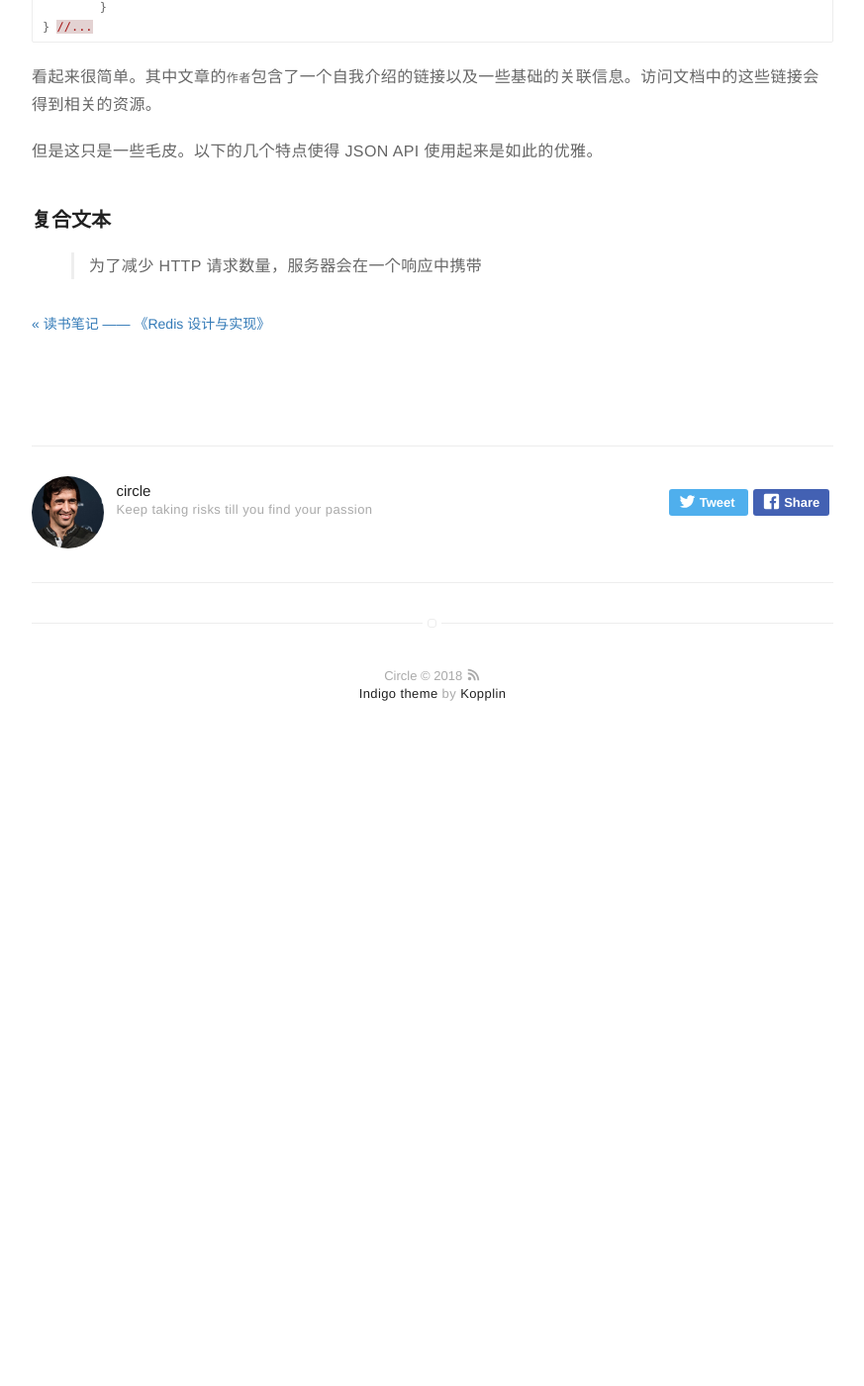
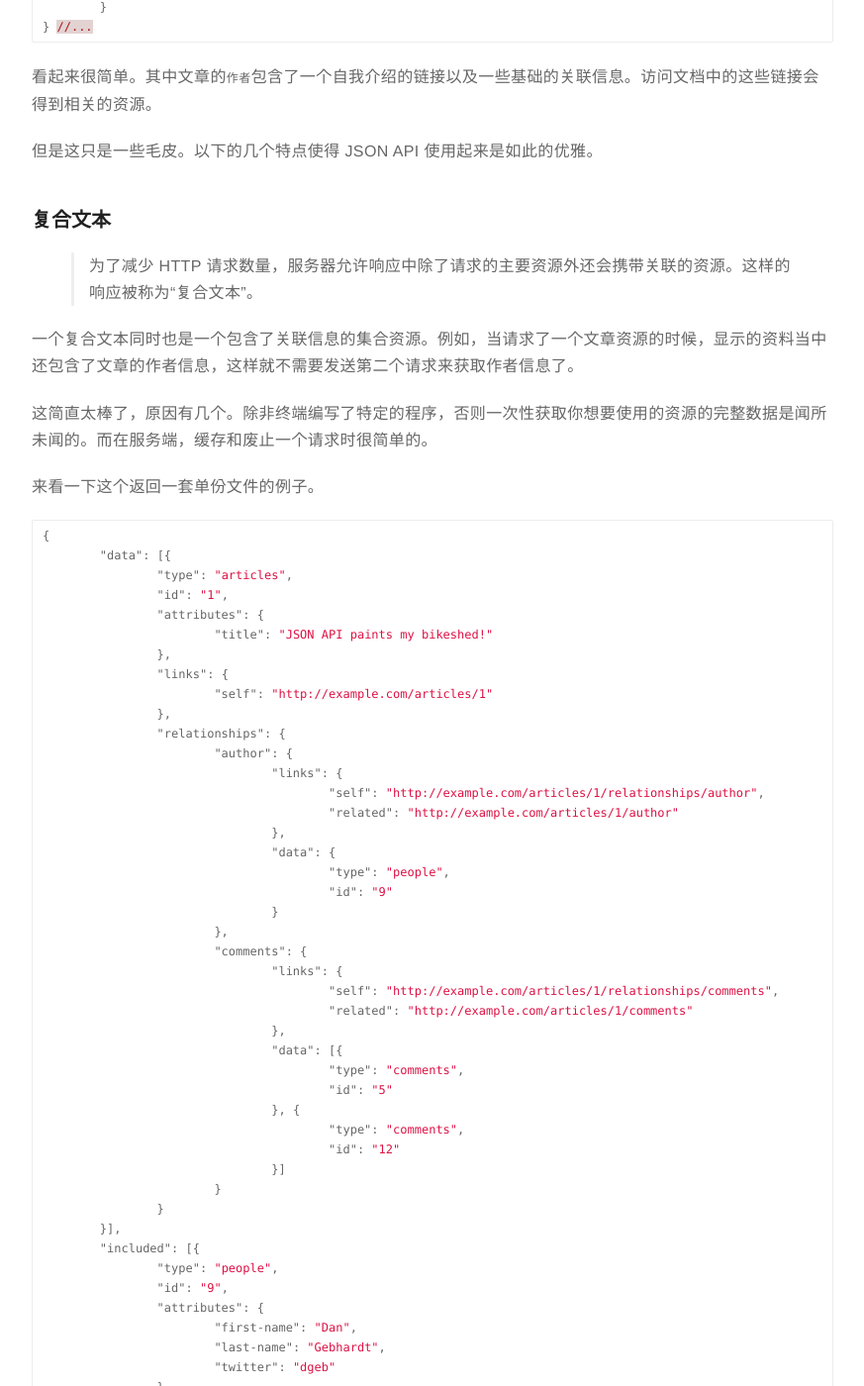
Before and after one commit to rust17/blog, a Jekyll site: the page built from _posts/2018-11-03-Introduction-to-the-JSON-API.markdown, in a window 1280 px wide and 1400 px high, scrolled down 1178 px. Shown: the whole window at 99% size, without its empty margins (203-1076 px from the left). Built offline with Jekyll 4.4.1, drawn with Linux system fonts in a browser that asks for light colours; comment, search, counter and statistics services are not loaded; before the commit the page ends 1950 px from its top, so only the background shows below that; some of the changed text lies outside the part shown.

Commit message:
update article -- Introduction to the JSON API

````diff
--- a/_posts/2018-11-03-Introduction-to-the-JSON-API.markdown
+++ b/_posts/2018-11-03-Introduction-to-the-JSON-API.markdown
@@ -58,4 +58,98 @@ Accept: application/vnd.api+json
 
 ### 复合文本
 
-> 为了减少 HTTP 请求数量，服务器会在一个响应中携带
+> 为了减少 HTTP 请求数量，服务器允许响应中除了请求的主要资源外还会携带关联的资源。这样的响应被称为“复合文本”。
+
+一个复合文本同时也是一个包含了关联信息的集合资源。例如，当请求了一个文章资源的时候，显示的资料当中还包含了文章的作者信息，这样就不需要发送第二个请求来获取作者信息了。
+
+这简直太棒了，原因有几个。除非终端编写了特定的程序，否则一次性获取你想要使用的资源的完整数据是闻所未闻的。而在服务端，缓存和废止一个请求时很简单的。
+
+来看一下这个返回一套单份文件的例子。
+
+```json
+{
+	"data": [{
+		"type": "articles",
+		"id": "1",
+		"attributes": {
+			"title": "JSON API paints my bikeshed!"
+		},
+		"links": {
+			"self": "http://example.com/articles/1"
+		},
+		"relationships": {
+			"author": {
+				"links": {
+					"self": "http://example.com/articles/1/relationships/author",
+					"related": "http://example.com/articles/1/author"
+				},
+				"data": {
+					"type": "people",
+					"id": "9"
+				}
+			},
+			"comments": {
+				"links": {
+					"self": "http://example.com/articles/1/relationships/comments",
+					"related": "http://example.com/articles/1/comments"
+				},
+				"data": [{
+					"type": "comments",
+					"id": "5"
+				}, {
+					"type": "comments",
+					"id": "12"
+				}]
+			}
+		}
+	}],
+	"included": [{
+		"type": "people",
+		"id": "9",
+		"attributes": {
+			"first-name": "Dan",
+			"last-name": "Gebhardt",
+			"twitter": "dgeb"
+		},
+		"links": {
+			"self": "http://example.com/people/9"
+		}
+	}, {
+		"type": "comments",
+		"id": "5",
+		"attributes": {
+			"body": "First!"
+		},
+		"relationships": {
+			"author": {
+				"data": {
+					"type": "people",
+					"id": "2"
+				}
+			}
+		},
+		"links": {
+			"self": "http://example.com/comments/5"
+		}
+	}, {
+		"type": "comments",
+		"id": "12",
+		"attributes": {
+			"body": "I like XML better"
+		},
+		"relationships": {
+			"author": {
+				"data": {
+					"type": "people",
+					"id": "9"
+				}
+			}
+		},
+		"links": {
+			"self": "http://example.com/comments/12"
+		}
+	}]
+}
+```
+
+如果你仔细查看关联属性的话会发现这篇文章的所有关联资源
````
